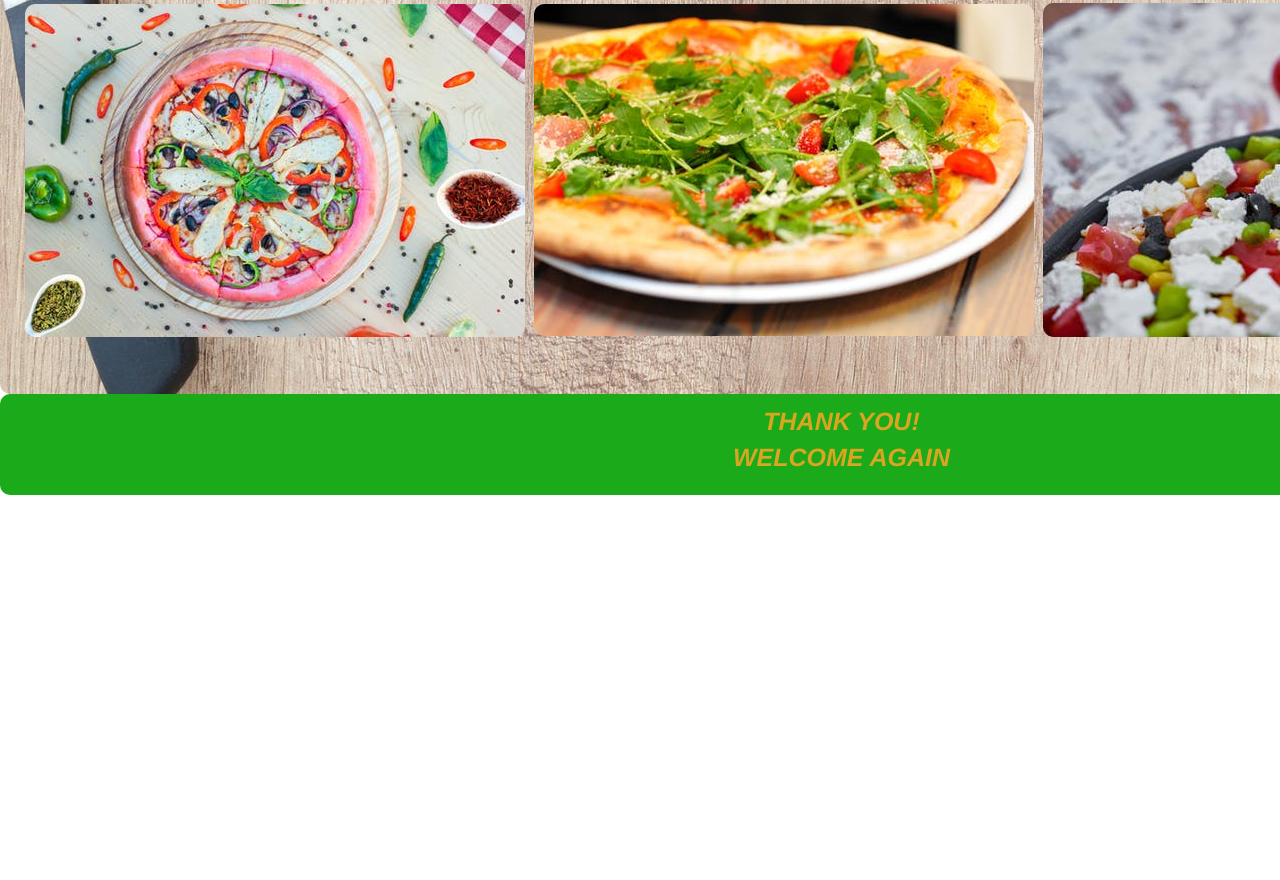
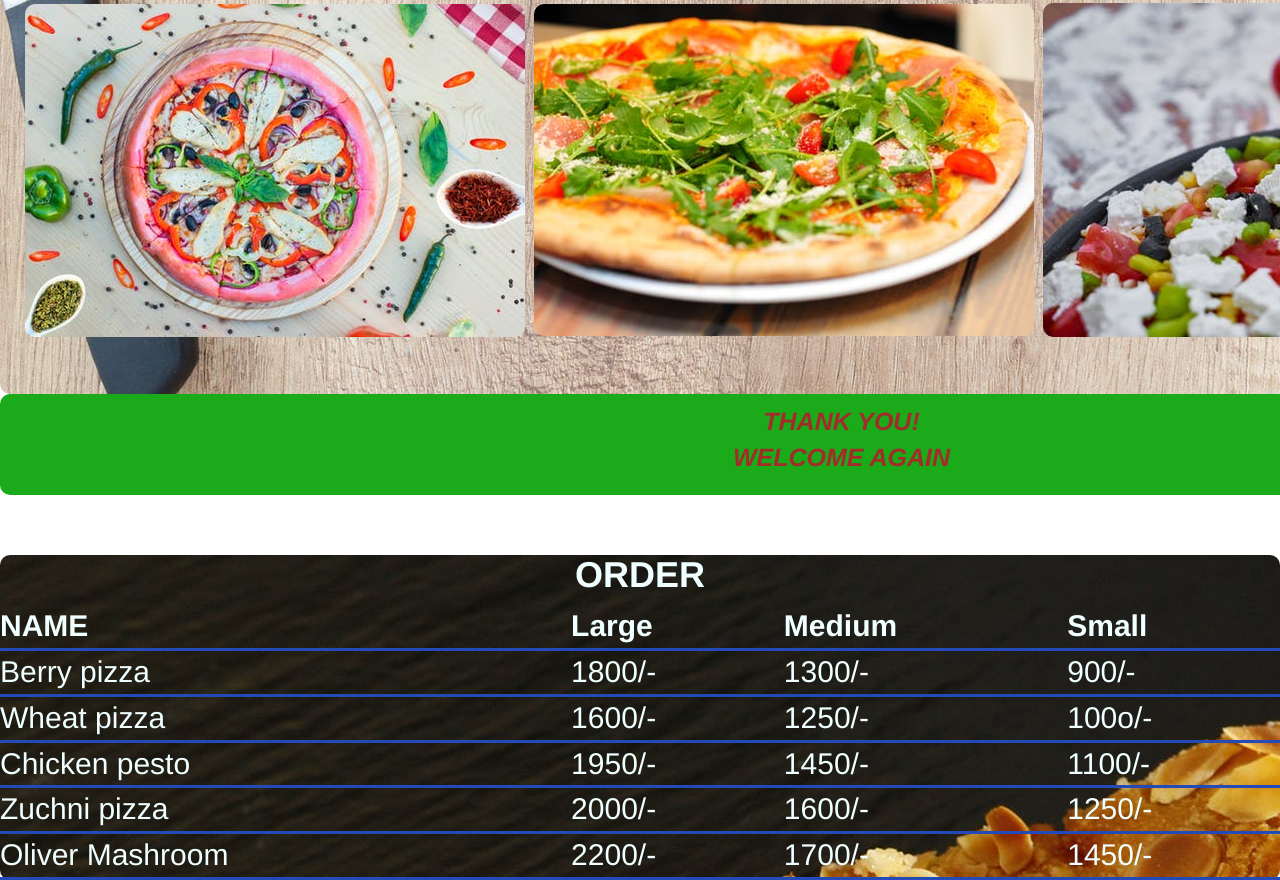
Before and after one commit to abdikeem/ORDER-PIZZA, a plain HTML site: page pizza.html in a window 1280 px wide. Shown: the part 1616-2496 px from the top of the page. Before the commit the page ends 2111 px from the top, so only its background shows below. Drawn offline with Linux system fonts and the light colour scheme.

Commit message:
include order content

```diff
--- a/css/styles.css
+++ b/css/styles.css
@@ -22,14 +22,14 @@ img{
     text-align: center;
     margin-top: 110px;
     color:rgb(22, 69, 172);
-}
+  }
 
-li{
+  li{
     display: inline-table;
     padding: 15px;
     font-size:25px;
     margin-left: 200px;
-}
+  }
 * {
     box-sizing: border-box;
     border-radius: 10px;
@@ -67,3 +67,43 @@ li{
   h2{
     margin-left: 100px;
   }
+
+  table {
+    border-collapse: collapse;
+    width: 100%;
+  }
+
+  th, td {
+    padding: 10px;
+    text-align: left;
+    border-bottom: 3px solid rgb(35, 74, 184);
+  }
+  h1{
+    text-align: center;
+  }
+  table{
+    font-size: 30px;
+  }
+  #order{
+    background-image: url("../img/berry\ crust.jpeg");
+    color: azure;
+  }
+ b{
+  color: brown;
+ }
+
+@media only screen and (max-width:800px) {
+  /* For tablets: */
+  .main {
+    width: 80%;
+    padding: 0;
+  }
+  .right {
+    width: 100%;
+  }
+}
+@media only screen and (max-width:500px) {
+  /* For mobile phones: */
+  .menu, .main, .right {
+    width: 100%;
+  }
--- a/pizza.html
+++ b/pizza.html
@@ -2,7 +2,8 @@
 <html lang="en">
 <head>
     <meta charset="UTF-8">
-    <link rel="stylesheet" href="./css/styles.css" media="all">
+    <meta name="viewport" content="width=device-width, initial-scale=1.0">
+    <link rel="stylesheet" href="./css/styles.css">
     <link rel="stylesheet" href="./css/bootstrap.css">
     <title>www.pizza.com</title>
 </head>
@@ -11,23 +12,22 @@
     <div class="container-fluid">
            <nav>
               <ul>
-                <li><a href="#home"><b>HOME</b></a></li>
-                <li><a href="#menu"><b>MENU</b></a></li>
-                <li><a href="#order"><b>ORDER</b></a></li>
-                <li><a href="#payment"><b>PAYMENT</b></a></li>
+                <li><a href="#home"><strong>HOME</strong></a></li>
+                <li><a href="#menu"><strong>MENU</strong></a></li>
+                <li><a href="#order"><strong>ORDER</strong></a></li>
+                <li><a href="#payment"><strong>PAYMENT</strong></a></li>
               </ul>
            </nav>
 
           <div id="intro">
              <h1><strong><b>YAM! YAM! PIZZA</b></strong></h1><br>
-             <p><strong>Order <b>pizza</b> from our hotel with less cash were u will have delivery at your exact location.<br>We are available every working day from <b>8:30am</b> to <b>9:00pm</b></strong></p>
+             <p><strong>Order <b>pizza</b> from our hotel with less cash were u will have delivery at your exact location.We are available every working day from <b>8:30am</b> to <b>9:00pm</b></strong></p>
           </div>
     </div><br><br>
 
     <header>
-        <h1><b>DELIVERY  &  TAKE - OUT  MENU</b></h1>
+        <h1><strong>DELIVERY  &  TAKE - OUT  MENU</strong></h1>
     </header>
-
             <article>
                 <h2><b>Pizza</b></h2>
                     <img src="./img/berry pizza.jpeg">
@@ -37,25 +37,65 @@
                     <img src="./img/olive mashroom.jpeg"><br><br>
 
                 <h2><b>Toppings</b></h2>
-
                     <img src="./img/pepperoni toppng.jpeg">
                     <img src="./img/rose packing.jpeg">
                     <img src="./img/pegasus .jpeg">
                     <img src="./img/chedda chees.jpeg">
                     <img src="./img/seafood pizza.jpeg"><br><br>
 
-                    <h2><b>Crust</b></h2>
+                <h2 ><b>Crust</b></h2>
                     <img src="./img/chilli crust.jpeg">
                     <img src="./img/greens.jpeg">
                     <img src="./img/vegetables.jpeg">
 
             </article>
-
-
-
     <footer>
         <p><em><b>THANK YOU!</b><br><b>WELCOME AGAIN</b></em></p>
-    </footer>
+    </footer><br><br>
+
+    <div id="order">
+        <h1><strong>ORDER</strong></h1>
+            <table><b>
+                    <tr>
+                      <th>NAME</th>
+                      <th>Large</th>
+                      <th>Medium</th>
+                      <th>Small</th>
+                    </tr>
+                    <tr>
+                      <td>Berry pizza</td>
+                      <td>1800/-</td>
+                      <td>1300/-</td>
+                      <td>900/-</td>
+                    </tr>
+                    <tr>
+                      <td>Wheat pizza</td>
+                      <td>1600/-</td>
+                      <td>1250/-</td>
+                      <td>100o/-</td>
+                    </tr>
+                    <tr>
+                      <td>Chicken pesto</td>
+                      <td>1950/-</td>
+                      <td>1450/-</td>
+                      <td>1100/-</td>
+                    </tr>
+                    <tr>
+                      <td>Zuchni pizza</td>
+                      <td>2000/-</td>
+                      <td>1600/-</td>
+                      <td>1250/-</td>
+                    </tr>
+                    <tr>
+                      <td>Oliver Mashroom</td>
+                      <td>2200/-</td>
+                      <td>1700/-</td>
+                      <td>1450/-</td>
+                    </tr>
+
+                  </table>
+    </div>
+
 
 
 </body>
```
Lines whose indentation alone changed are shown as unchanged.
